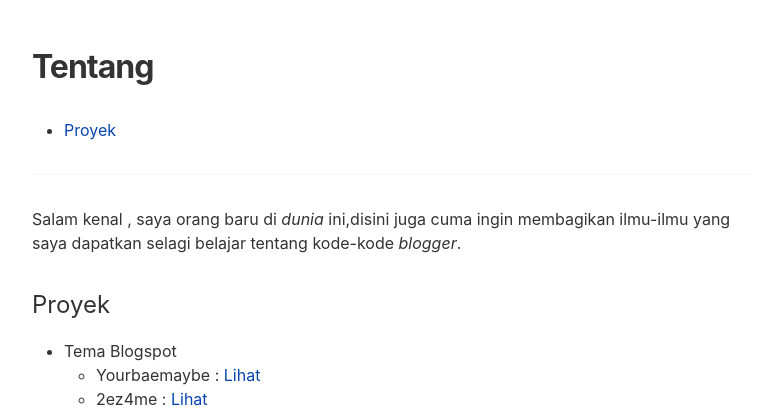
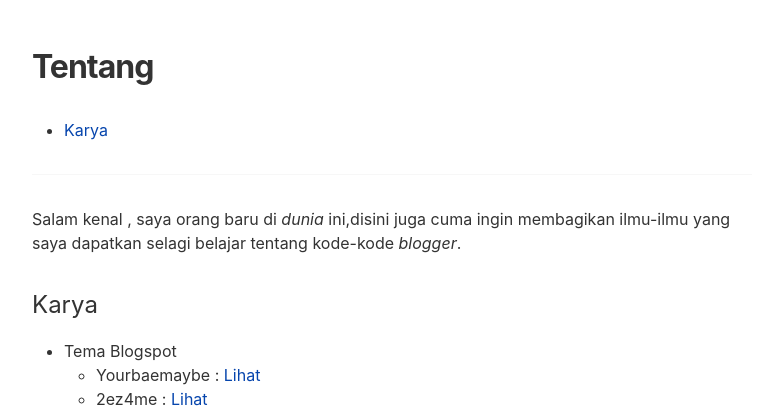
Before and after one commit to urbae/urbae.github.io, a Jekyll site: the page built from tentang.md, in a window 1280 px wide. Shown: the top 408 px of the page, without its empty margins (8-768 px from the left). Built offline with Jekyll 4.4.1, drawn with Linux system fonts in a browser that asks for light colours.

Commit message:
updated
change some

```diff
--- a/_includes/nav.html
+++ b/_includes/nav.html
@@ -1 +1 @@
-<p class="site-nav"><a href="{{ '/tentang' | prepend: site.baseurl | prepend: site.url }}">Tentang</a> / <a href="{{ '/feed.xml' | prepend: site.baseurl | prepend: site.url }}">RSS</a></p>
+<p class="site-nav"><a href="{{ '/tentang' | prepend: site.baseurl | prepend: site.url }}">Tentang</a> / <a href="{{ '/tentang/#karya' | prepend: site.baseurl | prepend: site.url }}">Karya</a> / <a href="{{ '/feed.xml' | prepend: site.baseurl | prepend: site.url }}">RSS</a></p>
--- a/tentang.md
+++ b/tentang.md
@@ -10,7 +10,7 @@
 
 Salam kenal , saya orang baru di <em>dunia</em> ini,disini juga cuma ingin membagikan ilmu-ilmu yang saya dapatkan selagi belajar tentang kode-kode <em>blogger</em>.
 
-### Proyek
+### Karya
 * Tema Blogspot
    - Yourbaemaybe : [Lihat](https://urbaemyb.blogspot.com)
    - 2ez4me : [Lihat](https://toez4me.blogspot.com/)
```
